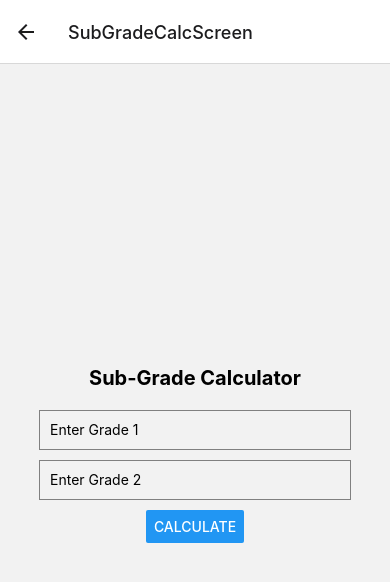
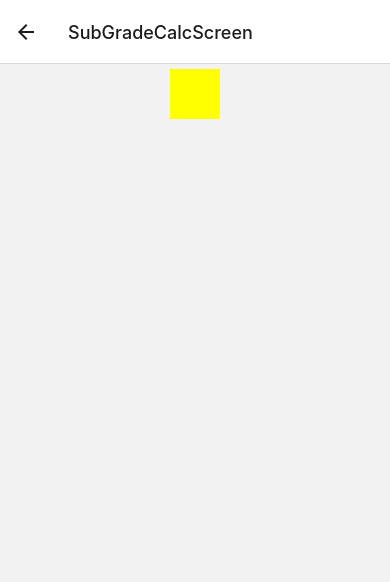
Before and after one commit to Zyd8/SchoolTools, a React Native app: screen /SubGradeCalcScreen in a window 390 px wide. Shown: the top 582 px of the page. Built offline with nearby package versions, Linux system fonts and the light colour scheme.

Commit message:
add or remove card in SubGradeCalcScreen.js

```diff
--- a/src/SubGradeCalcScreen.js
+++ b/src/SubGradeCalcScreen.js
@@ -1,66 +1,61 @@
 import React, { useState } from 'react';
-import { View, Text, TextInput, Button, StyleSheet } from 'react-native';
+import { View, Text, TextInput, Button, StyleSheet, SafeAreaView, ScrollView, TouchableOpacity } from 'react-native';
 
 const SubGradeCalcScreen = () => {
-  const [grade1, setGrade1] = useState('');
-  const [grade2, setGrade2] = useState('');
-  // Add more state variables as needed
+    const [cards, setCards] = useState([]);
 
-  const calculateSubGrade = () => {
-    // Implement your sub-grade calculation logic here
-    // Use grade1, grade2, and other state variables as needed
-    // Update the result in the state or display it as needed
+    const addCard = () => {
+      setCards([...cards, {}]);
+    };
+
+    const removeCard = (index) => {
+      const updatedCards = [...cards];
+      updatedCards.splice(index, 1);
+      setCards(updatedCards);
+    };
+
+    const renderCards = () => {
+      return cards.map((_, index) => (
+        <View key={index} style={styles.card}>
+          <TouchableOpacity onPress={() => removeCard(index)} style={styles.removeCard} />
+        </View>
+      ));
+    };
+
+    return (
+      <SafeAreaView style={styles.container}>
+        <TouchableOpacity style={styles.addCard} onPress={addCard} />
+        <ScrollView>
+          <SafeAreaView>{renderCards()}</SafeAreaView>
+        </ScrollView>
+      </SafeAreaView>
+    );
   };
-
-  return (
-    <View style={styles.container}>
-      <Text style={styles.title}>Sub-Grade Calculator</Text>
-
-      <TextInput
-        style={styles.input}
-        placeholder="Enter Grade 1"
-        keyboardType="numeric"
-        value={grade1}
-        onChangeText={(text) => setGrade1(text)}
-      />
-
-      <TextInput
-        style={styles.input}
-        placeholder="Enter Grade 2"
-        keyboardType="numeric"
-        value={grade2}
-        onChangeText={(text) => setGrade2(text)}
-      />
-
-      {/* Add more input fields and UI components as needed */}
-
-      <Button title="Calculate" onPress={calculateSubGrade} />
-
-      {/* Display the result or additional information as needed */}
-    </View>
-  );
-};
 
 const styles = StyleSheet.create({
   container: {
+    margin: 5,
     flex: 1,
     justifyContent: 'center',
     alignItems: 'center',
   },
-  title: {
-    fontSize: 20,
-    fontWeight: 'bold',
-    marginBottom: 20,
+  card: {
+    margin: 10,
+    height: 200,
+    width: 350,
+    backgroundColor: "brown",
+    borderRadius: 10,
   },
-  input: {
-    height: 40,
-    width: '80%',
-    borderColor: 'gray',
-    borderWidth: 1,
-    marginBottom: 10,
-    paddingLeft: 10,
+  addCard: {
+    height: 50,
+    width: 50,
+    backgroundColor: "yellow"
   },
-  // Add more styles as needed
+  removeCard: {
+    height: 50,
+    width: 50,
+    backgroundColor: "orange"
+  }
 });
 
 export default SubGradeCalcScreen;
--- a/src/ToolSelectionScreen.js
+++ b/src/ToolSelectionScreen.js
@@ -22,7 +22,7 @@ const ToolSelectionScreen = () => {
                 <Text style={styles.buttonText}>Subject Grade Calculator</Text>
             </TouchableOpacity>
             <TouchableOpacity onPress={() => handleToolButtonPress(2)} style={styles.button}>
-            <Text style={styles.buttonText}>Dummy</Text>
+                <Text style={styles.buttonText}>Dummy</Text>
             </TouchableOpacity>
         </SafeAreaView>
     );
```
